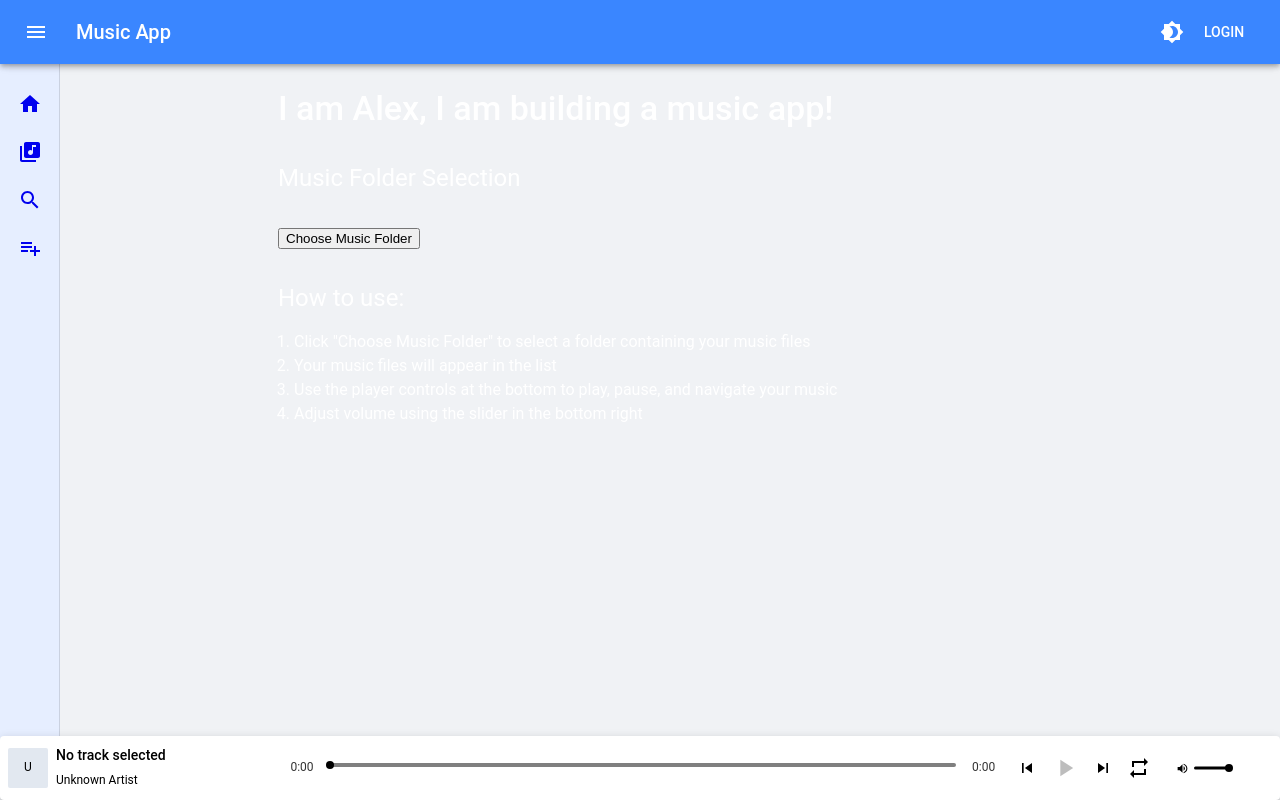
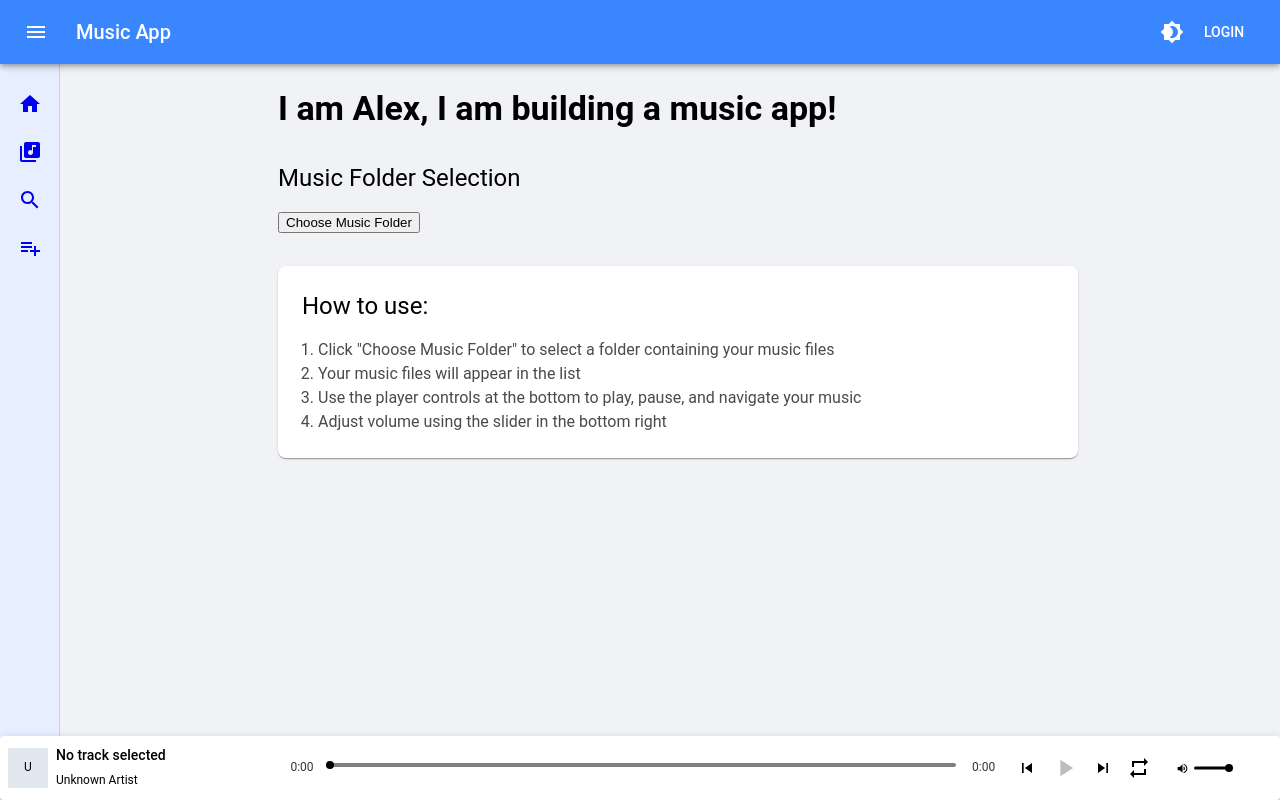
Before and after one commit to alexbarajas/music_app_project, a React (Vite) app: page / in a window 1280 px wide. Built offline with nearby package versions, Linux system fonts and the light colour scheme.

Commit message:
got all text to align with theme

```diff
--- a/src/components/MusicFolderSelector.jsx
+++ b/src/components/MusicFolderSelector.jsx
@@ -57,7 +57,7 @@ const MusicFolderSelector = ({ onFilesSelected }) => {
 
   return (
     <div className="mb-8">
-      <Typography variant="h5" component="h2" sx={{ mb: 4 }}>
+      <Typography variant="h5" sx={{ mb: 2 }}>
         Music Folder Selection
       </Typography>
       <div className="mb-4">
@@ -88,35 +88,6 @@ const MusicFolderSelector = ({ onFilesSelected }) => {
           </button>
         )}
       </div>
-
-      {/* {isLoading && <p>Loading files...</p>} */}
-
-      {/* {folderPath && !isLoading && (
-        <div className="mt-4">
-          <p className="font-medium">Selected folder:</p>
-          <p className="px-3 py-2 bg-purple-800 rounded text-white">
-            {folderPath}
-          </p>
-        </div>
-      )} */}
-
-      {/* {files.length > 0 && !isLoading && (
-        <div className="mt-4">
-          <p className="font-medium">Found {files.length} music files</p>
-          <div className="mt-2 max-h-60 overflow-y-auto bg-purple-800 bg-opacity-50 rounded p-2">
-            <ul className="list-disc pl-6 space-y-1">
-              {files.map((file, index) => (
-                <li
-                  key={index}
-                  className="text-white hover:bg-purple-700 p-1 rounded cursor-pointer"
-                >
-                  {file.name}
-                </li>
-              ))}
-            </ul>
-          </div>
-        </div>
-      )} */}
     </div>
   );
 };
--- a/src/pages/Home.jsx
+++ b/src/pages/Home.jsx
@@ -3,6 +3,7 @@ import MusicFolderSelector from "../components/MusicFolderSelector";
 import TrackList from "../components/TrackList";
 import Box from "@mui/material/Box";
 import Typography from "@mui/material/Typography";
+import { useTheme } from "@mui/material/styles";
 
 const Home = ({
   onFilesSelected,
@@ -10,9 +11,19 @@ const Home = ({
   currentTrackIndex,
   onTrackSelect,
 }) => {
+  const theme = useTheme();
+
   return (
     <Box sx={{ maxWidth: "800px", mx: "auto" }}>
-      <Typography variant="h4" component="h1" sx={{ mb: 4 }}>
+      <Typography
+        variant="h4"
+        component="h1"
+        sx={{
+          mb: 4,
+          color: theme.palette.text.primary,
+          fontWeight: 600,
+        }}
+      >
         I am Alex, I am building a music app!
       </Typography>
 
@@ -25,11 +36,31 @@ const Home = ({
       />
 
       {!tracks || tracks.length === 0 ? (
-        <Box sx={{ mt: 4 }}>
-          <Typography variant="h5" sx={{ mb: 2, color: "white" }}>
+        <Box
+          sx={{
+            mt: 4,
+            p: 3,
+            borderRadius: 2,
+            backgroundColor: theme.palette.background.paper,
+            boxShadow: 1,
+          }}
+        >
+          <Typography
+            variant="h5"
+            sx={{
+              mb: 2,
+              color: theme.palette.text.primary,
+            }}
+          >
             How to use:
           </Typography>
-          <Typography component="ol" sx={{ pl: 2, color: "white" }}>
+          <Typography
+            component="ol"
+            sx={{
+              pl: 2,
+              color: theme.palette.text.secondary,
+            }}
+          >
             <li>
               Click "Choose Music Folder" to select a folder containing your
               music files
```
